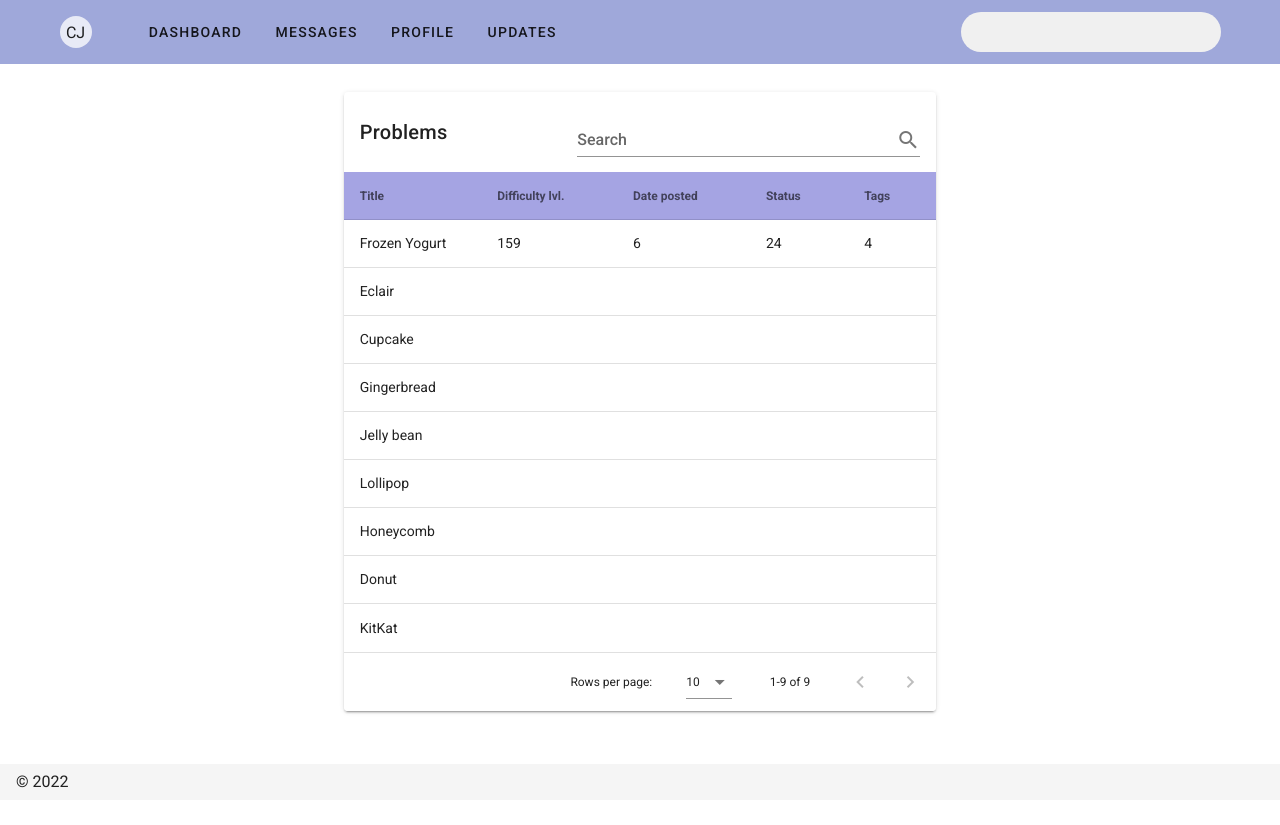
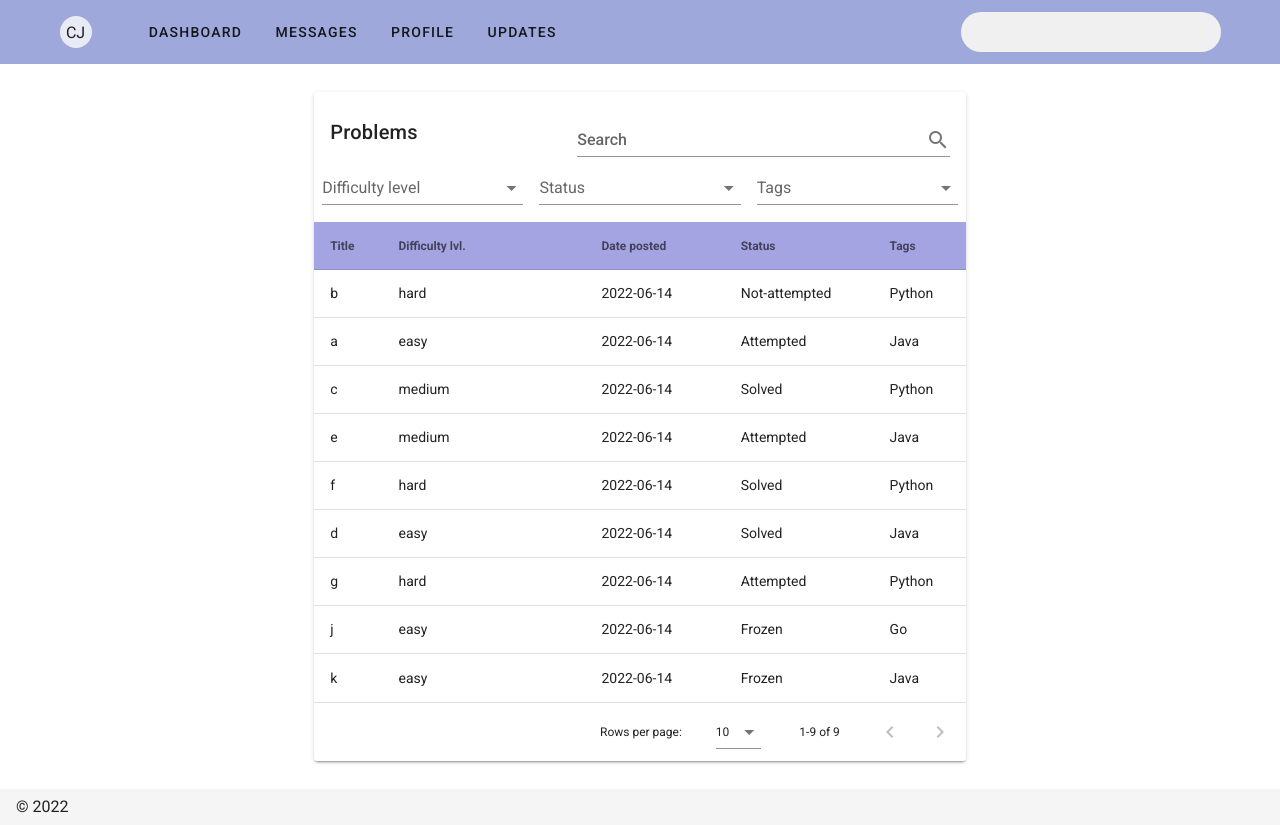
Before and after one commit to hndregjoni/codejudger, a Nuxt app in the folder frontend/: page /problems in a window 1280 px wide. Before the commit the page ends 800 px from the top, so only its background shows below. Built offline with nearby package versions, Linux system fonts and the light colour scheme; what vue-codemirror would draw is missing.

Commit message:
Added list of problems

```diff
--- a/frontend/pages/problems/index.vue
+++ b/frontend/pages/problems/index.vue
@@ -1,41 +1,42 @@
+
+
 <template>
-<v-row  justify="center" class="py-7">
-  <v-card style="width:50%" >
+  <v-row justify="center" class="py-7">
+    <v-card style="width:55%">
       <v-card-title>
         Problems
         <v-spacer></v-spacer>
-      <v-text-field
-        v-model="search"
-        append-icon="mdi-magnify"
-        label="Search"
-        single-line
-        hide-details
-      ></v-text-field>
+        <v-text-field v-model="search" append-icon="mdi-magnify" label="Search" single-line hide-details></v-text-field>
       </v-card-title>
-    <v-data-table
-      class="mytab"
-      :headers="headers"
-      :items="problems"
-      :search="search"
-    ></v-data-table>
+      <v-row>
+        <v-select style="width:29%" class="pa-2 ml-3" label="Difficulty level" :items="['easy', 'medium', 'hard']"
+          v-model="search"></v-select>
+        <v-select style="width:29%" class="pa-2 "
+          :items="['Not-attempted', 'Attempted', 'Solved', 'Frozen', 'Disabled']" label="Status" v-model="search">
+        </v-select>
+        <v-select style="width:29%" class="pa-2 mr-3" label="Tags" :items="['Python', 'Java', 'Go', 'Clojure']"
+          v-model="search"></v-select>
+      </v-row>
+      <v-data-table class="mytab" :headers="headers" :items="filteredItems" :search="search" hide-details>
+      </v-data-table>
     </v-card>
   </v-row>
 </template>
 
 <style>
-.mytab th{
+.mytab th {
   background-color: rgba(74, 72, 199, 0.493);
 
 }
-
 </style>
 
 <script>
 
 export default {
-    data () {
+  data() {
     return {
       search: '',
+
       headers: [
         {
           text: 'Title',
@@ -44,84 +45,85 @@
           value: 'name',
         },
         { text: 'Difficulty lvl.', value: 'difficulty' },
-          { text: 'Date posted', value: 'date' },
+        { difficultyLvl: '' },
+        { text: 'Date posted', value: 'date', dataType: "Date" },
         { text: 'Status', value: 'status' },
         { text: 'Tags', value: 'tag' },
       ],
       problems: [
         {
-            name: 'Frozen Yogurt',
-            difficulty: 159,
-            date: 6.0,
-            status: 24,
-            tag: 4.0,
+          name: 'b',
+          difficulty: 'hard',
+          date: new Date().toISOString().substring(0, 10),
+          status: ' Not-attempted',
+          tag: 'Python',
         },
         {
-            name: 'Eclair',
-            calories: 262,
-            fat: 16.0,
-            carbs: 23,
-            protein: 6.0,
-            iron: '7%',
+          name: 'a',
+          difficulty: 'easy',
+          date: new Date().toISOString().substring(0, 10),
+          status: 'Attempted',
+          tag: 'Java',
         },
         {
-            name: 'Cupcake',
-            calories: 305,
-            fat: 3.7,
-            carbs: 67,
-            protein: 4.3,
-            iron: '8%',
+          name: 'c',
+          difficulty: 'medium',
+          date: new Date().toISOString().substring(0, 10),
+          status: 'Solved',
+          tag: 'Python',
         },
         {
-            name: 'Gingerbread',
-            calories: 356,
-            fat: 16.0,
-            carbs: 49,
-            protein: 3.9,
-            iron: '16%',
+          name: 'e',
+          difficulty: ' medium',
+          date: new Date().toISOString().substring(0, 10),
+          status: 'Attempted',
+          tag: 'Java',
         },
         {
-            name: 'Jelly bean',
-            calories: 375,
-            fat: 0.0,
-            carbs: 94,
-            protein: 0.0,
-            iron: '0%',
+          name: 'f',
+          difficulty: 'hard',
+          date: new Date().toISOString().substring(0, 10),
+          status: 'Solved',
+          tag: 'Python',
         },
         {
-            name: 'Lollipop',
-            calories: 392,
-            fat: 0.2,
-            carbs: 98,
-            protein: 0,
-            iron: '2%',
+          name: 'd',
+          difficulty: 'easy',
+          date: new Date().toISOString().substring(0, 10),
+          status: 'Solved',
+          tag: 'Java',
         },
         {
-            name: 'Honeycomb',
-            calories: 408,
-            fat: 3.2,
-            carbs: 87,
-            protein: 6.5,
-            iron: '45%',
+          name: 'g',
+          difficulty: 'hard',
+          date: new Date().toISOString().substring(0, 10),
+          status: 'Attempted',
+          tag: 'Python',
         },
         {
-            name: 'Donut',
-            calories: 452,
-            fat: 25.0,
-            carbs: 51,
-            protein: 4.9,
-            iron: '22%',
+          name: 'j',
+          difficulty: 'easy',
+          date: new Date().toISOString().substring(0, 10),
+          status: 'Frozen',
+          tag: 'Go',
         },
         {
-            name: 'KitKat',
-            calories: 518,
-            fat: 26.0,
-            carbs: 65,
-            protein: 7,
-            iron: '6%',
+          name: 'k',
+          difficulty: 'easy',
+          date: new Date().toISOString().substring(0, 10),
+          status: 'Frozen',
+          tag: 'Java',
         },
       ],
     }
   },
+  computed: {
+    filteredItems() {
+      return this.problems.filter((i) => {
+        return !this.difficultyLvl || (i.difficulty === this.difficultyLvl);
+      })
+    }
+  }
+
 }
 </script>
```
Lines whose indentation alone changed are shown as unchanged.
